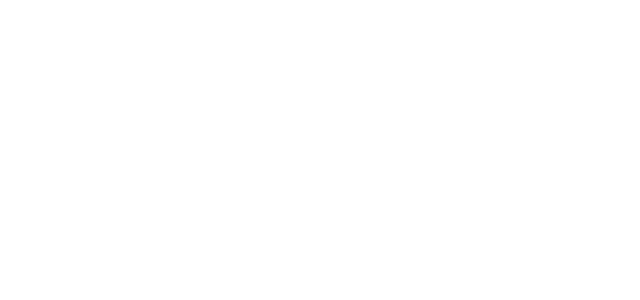
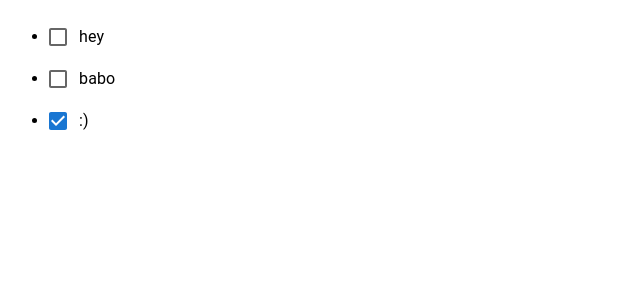
Before and after one commit to jbilee/palmodoro, a React (Vite) app: page / in a window 1280 px wide. Shown: the top 300 px of the page, without its empty margins (0-640 px from the left). Built offline with nearby package versions, Linux system fonts and the light colour scheme.

Commit message:
feat: To-do list and store - Created a store and made reducers for modifying user's to-dos - Created a working to-do list with checkboxes for toggling a list item's status

```diff
--- a/package.json
+++ b/package.json
@@ -25,6 +25,7 @@
   "devDependencies": {
     "@types/react": "^18.2.55",
     "@types/react-dom": "^18.2.19",
+    "@types/react-redux": "^7.1.33",
     "@typescript-eslint/eslint-plugin": "^6.21.0",
     "@typescript-eslint/parser": "^6.21.0",
     "@vitejs/plugin-react-swc": "^3.5.0",
--- a/src/App.tsx
+++ b/src/App.tsx
@@ -1,5 +1,13 @@
+import { Provider } from "react-redux";
+import TodoList from "./components/TodoList";
+import { store } from "./store";
+
 function App() {
-  return <></>;
+  return (
+    <Provider store={store}>
+      <TodoList />
+    </Provider>
+  );
 }
 
 export default App;
--- a/src/components/TodoList.tsx
+++ b/src/components/TodoList.tsx
@@ -1,15 +1,29 @@
+import { FormControlLabel } from "@mui/material";
+import Checkbox from "@mui/material/Checkbox";
+import { useAppDispatch, useAppSelector } from "../hooks";
+
 const TodoList = () => {
-  const sampleTodos = [
-    { id: 1, text: "Read a book", checked: false },
-    { id: 2, text: "Do homework", checked: false },
-    { id: 3, text: "Feed the bird", checked: true },
-  ];
+  const todos = useAppSelector((state) => state.todos);
+  const dispatch = useAppDispatch();
+
+  const handleChange = (id: number, checked: boolean) => {
+    dispatch({ type: "todos/toggleTodo", payload: { id, checked } });
+  };
+
   return (
     <div>
       <ul>
-        {sampleTodos.map(({ id, text, checked }) => (
+        {todos.map(({ id, text, checked }) => (
           <li key={id}>
-            {text} <input type="checkbox" checked={checked} />
+            <FormControlLabel
+              control={
+                <Checkbox
+                  checked={checked}
+                  onChange={(e) => handleChange(id, e.target.checked)}
+                />
+              }
+              label={text}
+            />
           </li>
         ))}
       </ul>
--- /dev/null
+++ b/src/hooks.ts
@@ -0,0 +1,7 @@
+import { useDispatch, useSelector, TypedUseSelectorHook } from "react-redux";
+import { RootState, AppDispatch } from "./store";
+
+type DispatchFunc = () => AppDispatch;
+
+export const useAppDispatch: DispatchFunc = useDispatch;
+export const useAppSelector: TypedUseSelectorHook<RootState> = useSelector;
--- /dev/null
+++ b/src/reducers/todosReducer.ts
@@ -0,0 +1,37 @@
+import { createSlice, PayloadAction } from "@reduxjs/toolkit";
+
+type Todo = {
+  id: number;
+  text: string;
+  checked: boolean;
+};
+
+const initialState: Todo[] = [
+  { id: 1, text: "hey", checked: false },
+  { id: 2, text: "babo", checked: false },
+  { id: 3, text: ":)", checked: true },
+];
+
+const todosSlice = createSlice({
+  name: "todos",
+  initialState,
+  reducers: {
+    addTodo: (state, action: PayloadAction<Todo>) => {
+      return [...state, action.payload];
+    },
+    deleteTodo: (state, action: PayloadAction<number>) => {
+      const newTodos = state.filter((state) => state.id !== action.payload);
+      return [...newTodos];
+    },
+    toggleTodo: (
+      state,
+      action: PayloadAction<{ id: number; checked: boolean }>
+    ) => {
+      const [target] = state.filter((state) => state.id === action.payload.id);
+      target.checked = action.payload.checked;
+    },
+  },
+});
+
+export const { addTodo, deleteTodo, toggleTodo } = todosSlice.actions;
+export default todosSlice.reducer;
--- /dev/null
+++ b/src/store.ts
@@ -0,0 +1,11 @@
+import { configureStore } from "@reduxjs/toolkit";
+import todosReducer from "./reducers/todosReducer";
+
+export const store = configureStore({
+  reducer: {
+    todos: todosReducer,
+  },
+});
+
+export type RootState = ReturnType<typeof store.getState>;
+export type AppDispatch = typeof store.dispatch;
```
Also changed, not shown: 1 other file (tests, documents, lock files or other folders).
